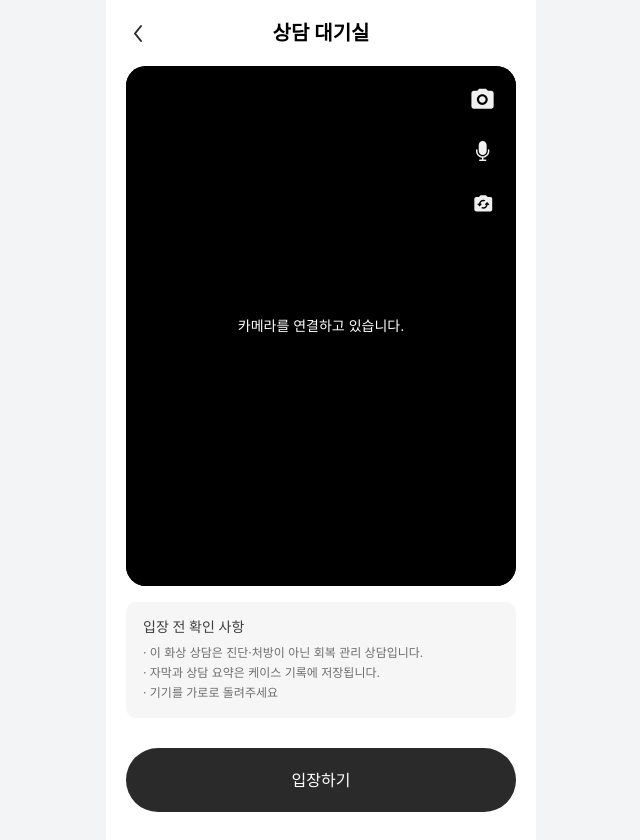
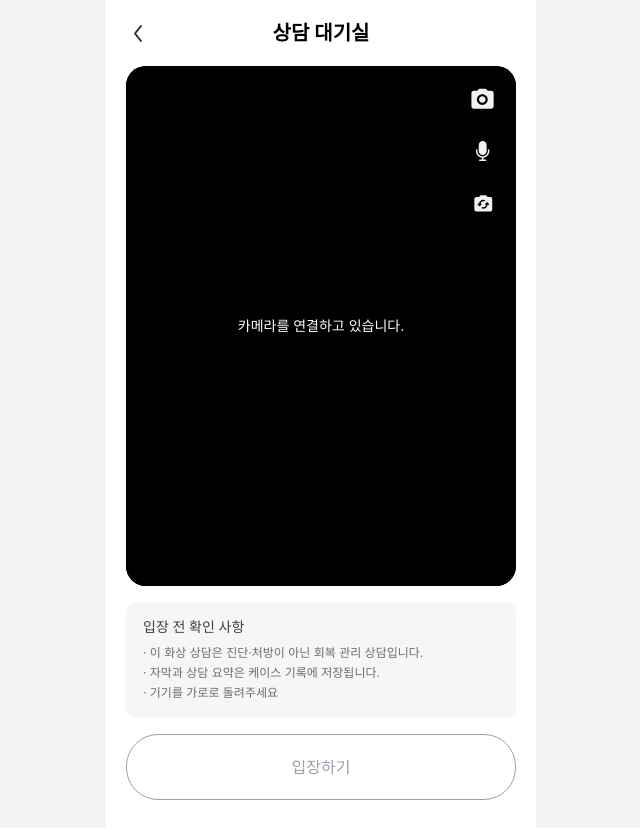
Before and after one commit to Likelion14-CenterHackathon-F/Frontend, a React (Vite) app: page /consultations/1/waiting in a window 1280 px wide. Shown: the whole page, without its empty margins (319-959 px from the left). Built offline with nearby package versions, Linux system fonts and the light colour scheme; no server answers.

Commit message:
refactor: 푸터 컴포넌트 활성화 로직 추가

```diff
--- a/src/pages/consultation-waiting/index.tsx
+++ b/src/pages/consultation-waiting/index.tsx
@@ -1,11 +1,12 @@
-import ConsultationHeader from '@/components/header/ConsultationHeader';
-import WaitingCheckListSection from './components/WaitingCheckListSection';
-import CameraPreview from './components/CameraPreview';
-import { useNavigate } from 'react-router-dom';
-import { useConsultationMedia } from './hooks/useConsultationMedia';
+import ConsultationHeader from "@/components/header/ConsultationHeader";
+import WaitingCheckListSection from "./components/WaitingCheckListSection";
+import CameraPreview from "./components/CameraPreview";
+import { useNavigate, useParams } from "react-router-dom";
+import { useConsultationMedia } from "./hooks/useConsultationMedia";
 
 function ConsultationWaitingPage() {
   const navigate = useNavigate();
+  const { id } = useParams<{ id: string }>();
 
   const {
     stream,
@@ -21,11 +22,11 @@ function ConsultationWaitingPage() {
   } = useConsultationMedia();
 
   function enterConsultation() {
-    console.log('상담방 입장');
+    console.log("상담방 입장");
 
-    // 예시
-    // navigate(`/consultations/${consultationId}/room`);
+    navigate(`/consultations/${id}/room`);
   }
+
   return (
     <div className="flex min-h-dvh flex-col">
       <ConsultationHeader title="상담 대기실" onBack={() => navigate(-1)} />
@@ -45,17 +46,22 @@ function ConsultationWaitingPage() {
         />
 
         <WaitingCheckListSection />
+      </main>
 
-        <footer className="mt-auto pb-[calc(28px+env(safe-area-inset-bottom))] pt-3.5">
+      <footer className="mt-auto pb-[calc(28px+env(safe-area-inset-bottom))] px-5 pt-4">
         <button
           type="button"
+          disabled={isLoading || !stream}
           onClick={enterConsultation}
-            className="w-full rounded-4xl bg-[#2A2A2A] text-center text-white text-[16px] font-medium p-5"
+          className={`w-full rounded-4xl ${
+            isLoading || !stream
+              ? "bg-white text-gray-400 border border-gray-400"
+              : "bg-[#2A2A2A] text-white"
+          }  text-center text-[16px] font-medium p-5`}
         >
           입장하기
         </button>
       </footer>
-      </main>
     </div>
   );
 }
--- a/src/routes/index.tsx
+++ b/src/routes/index.tsx
@@ -12,7 +12,7 @@ const router = createBrowserRouter([
         element: <HomePage />,
       },
       {
-        path: "/consultations/:id/waiting",
+        path: "/consultations/:appointmentId/waiting",
         element: <ConsultationWaitingPage />,
       },
     ],
```
Lines whose indentation alone changed are shown as unchanged.
